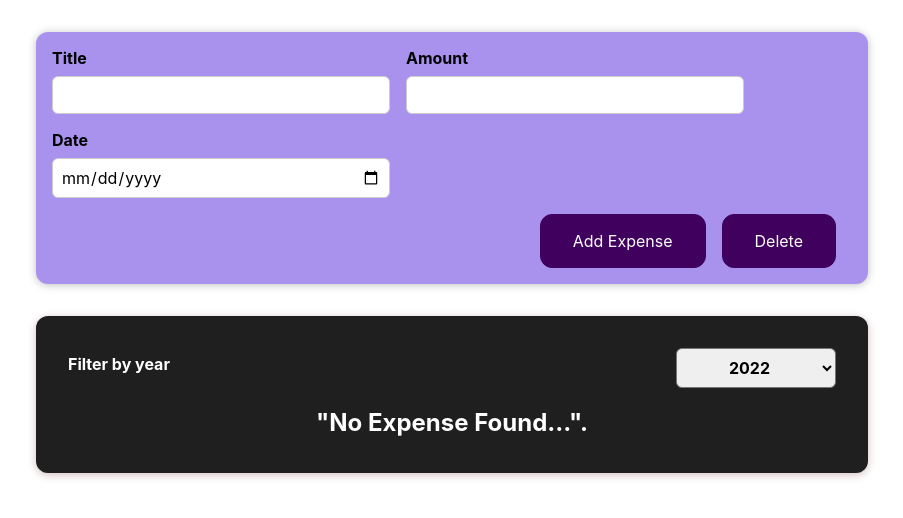
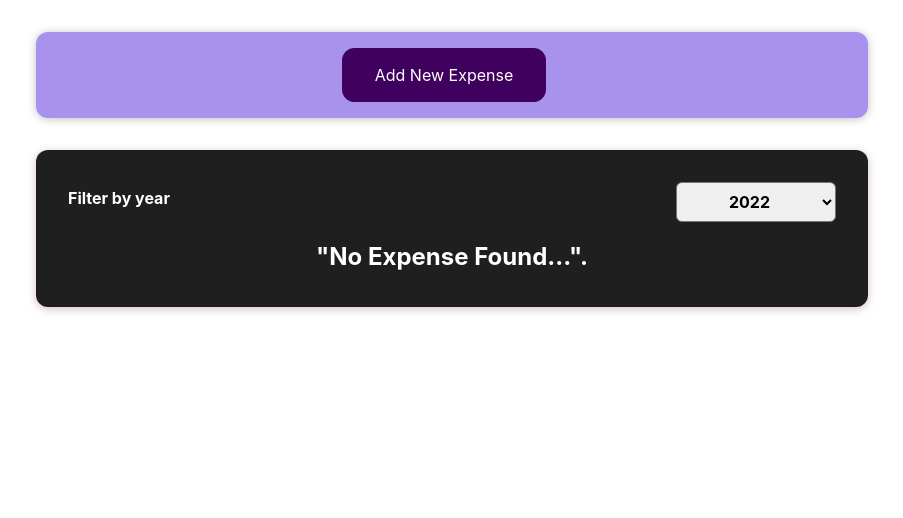
Before and after one commit to nskrs/React_Projects, a React (Create React App) app: page / in a window 1280 px wide. Shown: the top 518 px of the page, without its empty margins (188-1091 px from the left). Built offline with nearby package versions, Linux system fonts and the light colour scheme.

Commit message:
DIY - Challenges on Conditional Rendering

```diff
--- a/src/components/NewExpense/NewExpense.js
+++ b/src/components/NewExpense/NewExpense.js
@@ -1,20 +1,39 @@
-import React from 'react';
+import React, { useState } from 'react';
 
 import ExpenseForm from './ExpenseForm';
 import './NewExpense.css';
 
 const NewExpense = (props) => {
+  const [isEditing, setIsEditing] = useState(false);
+
   const saveExpenseDataHandler = (enteredExpenseData) => {
     const expenseData = {
       ...enteredExpenseData,
-      id: Math.random().toString()
+      id: Math.random().toString(),
     };
     props.onAddExpense(expenseData);
+    setIsEditing(false);
+  };
+
+  const startEditingHandler = () => {
+    setIsEditing(true);
+  };
+
+  const stopEditingHandler = () => {
+    setIsEditing(false);
   };
 
   return (
     <div className='new-expense'>
-      <ExpenseForm onSaveExpenseData={saveExpenseDataHandler} />
+      {!isEditing && (
+        <button onClick={startEditingHandler}>Add New Expense</button>
+      )}
+      {isEditing && (
+        <ExpenseForm
+          onSaveExpenseData={saveExpenseDataHandler}
+          onCancel={stopEditingHandler}
+        />
+      )}
     </div>
   );
 };
```
